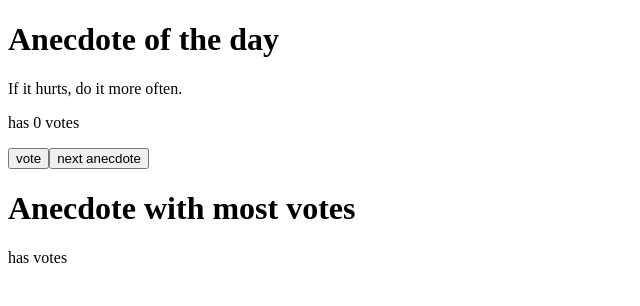
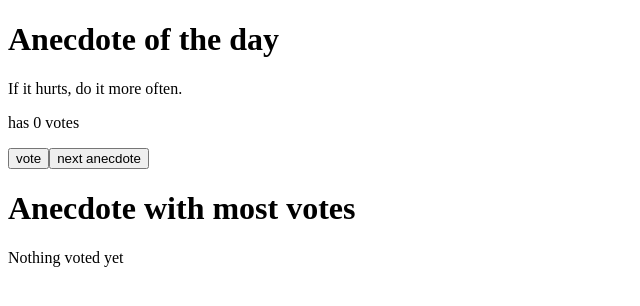
Before and after one commit to InformaticPc/FullStackOpenIPC, a React (Vite) app in the folder Part-1/course_info_app/: page / in a window 1280 px wide. Shown: the top 306 px of the page, without its empty margins (0-640 px from the left). Built offline with nearby package versions, Linux system fonts and the light colour scheme.

Commit message:
Part-1d 1.14* Best anecdote votes fixed

```diff
--- a/Part-1/course_info_app/src/App.jsx
+++ b/Part-1/course_info_app/src/App.jsx
@@ -18,14 +18,14 @@ const Vote = ({ onClick, votes }) => {
   );
 };
 
-const BestAnecdote = ({ anecdote, voteStart }) => {
+const BestAnecdote = ({ anecdote, voteStart, votes }) => {
   console.log('<BestAnecdote /> rendering');
   return voteStart == -1 ? (
     <p>Nothing voted yet</p>
   ) : (
     <>
       <p>{anecdote}</p>
-      <span>has {voteStart} votes</span>
+      <span>has {votes} votes</span>
     </>
   );
 };
@@ -89,7 +89,8 @@ const App = () => {
       <h1>Anecdote with most votes</h1>
       <BestAnecdote
         anecdote={anecdotes[bestIndex]}
-        voteStart={votes[bestIndex]}
+        voteStart={bestIndex}
+        votes={votes[bestIndex]}
       />
     </>
   );
```
